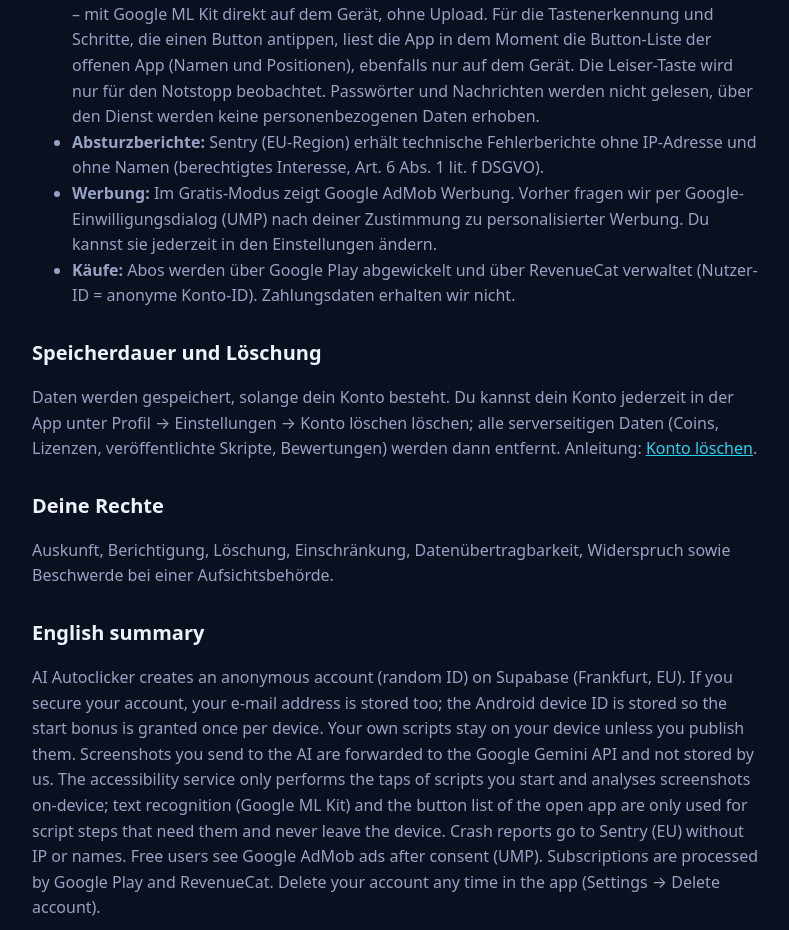
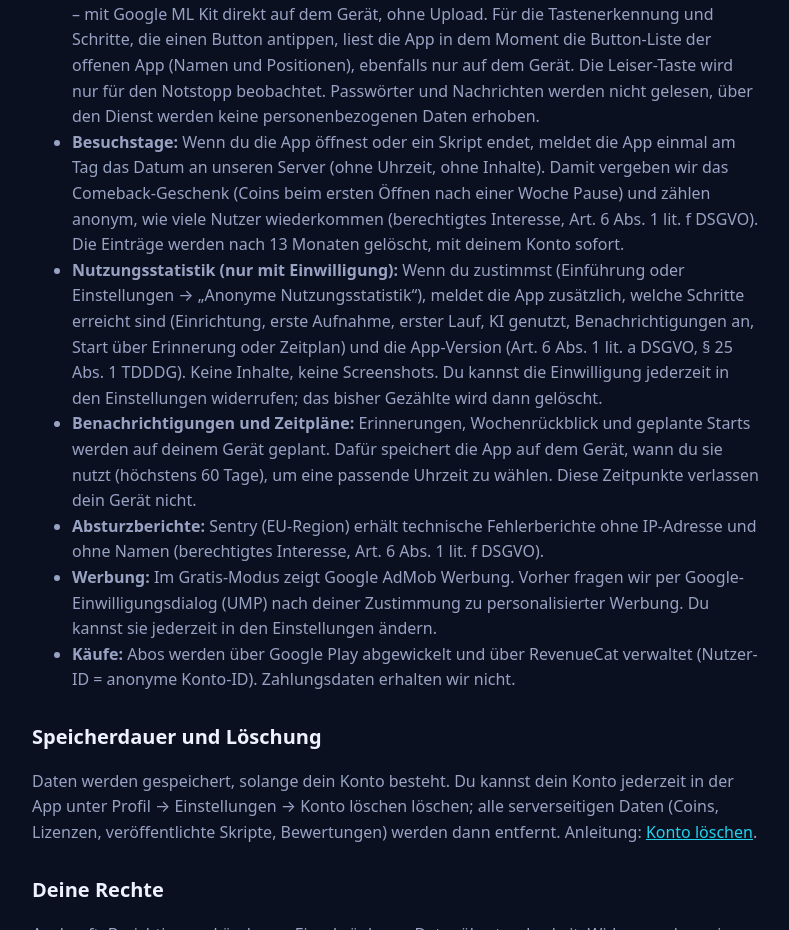
Before and after one commit to jannik-schneider-dev/jannik-schneider-dev.github.io, a plain HTML site: page ai-autoclicker/privacy/index.html in a window 1280 px wide. Shown: the part 848-1778 px from the top of the page, without its empty margins (244-1033 px from the left). Drawn offline with Linux system fonts and the light colour scheme.

Commit message:
AI Autoclicker privacy: visit days, opt-in usage statistics, notifications and schedules
Co-Authored-By: Claude Opus 5.5 <noreply@anthropic.com>

```diff
--- a/ai-autoclicker/privacy/index.html
+++ b/ai-autoclicker/privacy/index.html
@@ -26,6 +26,9 @@
     <li><b>Skripte:</b> Deine eigenen Skripte liegen nur auf deinem Gerät. Wenn du ein Skript in der Community veröffentlichst, werden Skript, Titel, Beschreibung und die ausgeschnittenen Bildausschnitte (Templates) auf dem Server gespeichert und für andere Nutzer sichtbar.</li>
     <li><b>KI-Funktionen:</b> Wenn du ein Skript erstellen oder reparieren lässt, werden die von dir gewählten Screenshots und dein Ziel-Text an unseren Server und von dort an die Google Gemini API übertragen (Art. 6 Abs. 1 lit. b DSGVO). Wir speichern die Screenshots nicht. Bitte schick keine Screenshots mit persönlichen Daten.</li>
     <li><b>Bedienungshilfen-Dienst:</b> Der Dienst tippt und wischt nur für die Skripte, die du startest, und macht dafür Bildschirmfotos, die ausschließlich auf deinem Gerät ausgewertet und sofort verworfen werden. Text wird nur für Skript-Schritte erkannt, die ihn brauchen (Werte in von dir festgelegten Bereichen, bei „Text finden &amp; tippen“ die sichtbaren Beschriftungen) – mit Google ML Kit direkt auf dem Gerät, ohne Upload. Für die Tastenerkennung und Schritte, die einen Button antippen, liest die App in dem Moment die Button-Liste der offenen App (Namen und Positionen), ebenfalls nur auf dem Gerät. Die Leiser-Taste wird nur für den Notstopp beobachtet. Passwörter und Nachrichten werden nicht gelesen, über den Dienst werden keine personenbezogenen Daten erhoben.</li>
+    <li><b>Besuchstage:</b> Wenn du die App öffnest oder ein Skript endet, meldet die App einmal am Tag das Datum an unseren Server (ohne Uhrzeit, ohne Inhalte). Damit vergeben wir das Comeback-Geschenk (Coins beim ersten Öffnen nach einer Woche Pause) und zählen anonym, wie viele Nutzer wiederkommen (berechtigtes Interesse, Art. 6 Abs. 1 lit. f DSGVO). Die Einträge werden nach 13 Monaten gelöscht, mit deinem Konto sofort.</li>
+    <li><b>Nutzungsstatistik (nur mit Einwilligung):</b> Wenn du zustimmst (Einführung oder Einstellungen → „Anonyme Nutzungsstatistik“), meldet die App zusätzlich, welche Schritte erreicht sind (Einrichtung, erste Aufnahme, erster Lauf, KI genutzt, Benachrichtigungen an, Start über Erinnerung oder Zeitplan) und die App-Version (Art. 6 Abs. 1 lit. a DSGVO, § 25 Abs. 1 TDDDG). Keine Inhalte, keine Screenshots. Du kannst die Einwilligung jederzeit in den Einstellungen widerrufen; das bisher Gezählte wird dann gelöscht.</li>
+    <li><b>Benachrichtigungen und Zeitpläne:</b> Erinnerungen, Wochenrückblick und geplante Starts werden auf deinem Gerät geplant. Dafür speichert die App auf dem Gerät, wann du sie nutzt (höchstens 60 Tage), um eine passende Uhrzeit zu wählen. Diese Zeitpunkte verlassen dein Gerät nicht.</li>
     <li><b>Absturzberichte:</b> Sentry (EU-Region) erhält technische Fehlerberichte ohne IP-Adresse und ohne Namen (berechtigtes Interesse, Art. 6 Abs. 1 lit. f DSGVO).</li>
     <li><b>Werbung:</b> Im Gratis-Modus zeigt Google AdMob Werbung. Vorher fragen wir per Google-Einwilligungsdialog (UMP) nach deiner Zustimmung zu personalisierter Werbung. Du kannst sie jederzeit in den Einstellungen ändern.</li>
     <li><b>Käufe:</b> Abos werden über Google Play abgewickelt und über RevenueCat verwaltet (Nutzer-ID = anonyme Konto-ID). Zahlungsdaten erhalten wir nicht.</li>
@@ -38,7 +41,7 @@
   <p>Auskunft, Berichtigung, Löschung, Einschränkung, Datenübertragbarkeit, Widerspruch sowie Beschwerde bei einer Aufsichtsbehörde.</p>
 
   <h2 id="en">English summary</h2>
-  <p>AI Autoclicker creates an anonymous account (random ID) on Supabase (Frankfurt, EU). If you secure your account, your e-mail address is stored too; the Android device ID is stored so the start bonus is granted once per device. Your own scripts stay on your device unless you publish them. Screenshots you send to the AI are forwarded to the Google Gemini API and not stored by us. The accessibility service only performs the taps of scripts you start and analyses screenshots on-device; text recognition (Google ML Kit) and the button list of the open app are only used for script steps that need them and never leave the device. Crash reports go to Sentry (EU) without IP or names. Free users see Google AdMob ads after consent (UMP). Subscriptions are processed by Google Play and RevenueCat. Delete your account any time in the app (Settings → Delete account).</p>
+  <p>AI Autoclicker creates an anonymous account (random ID) on Supabase (Frankfurt, EU). If you secure your account, your e-mail address is stored too; the Android device ID is stored so the start bonus is granted once per device. Your own scripts stay on your device unless you publish them. Screenshots you send to the AI are forwarded to the Google Gemini API and not stored by us. The accessibility service only performs the taps of scripts you start and analyses screenshots on-device; text recognition (Google ML Kit) and the button list of the open app are only used for script steps that need them and never leave the device. Once a day the app reports the date of your visit (no time, no content) for the comeback gift and anonymous return rates (legitimate interest; deleted after 13 months). With your consent (introduction or Settings → anonymous usage statistics) it also reports which steps you reached and the app version; withdrawing consent deletes these. Reminders and scheduled starts are planned on your device; usage times for picking a good reminder time never leave it. Crash reports go to Sentry (EU) without IP or names. Free users see Google AdMob ads after consent (UMP). Subscriptions are processed by Google Play and RevenueCat. Delete your account any time in the app (Settings → Delete account).</p>
 </main>
 </body>
 </html>
```
